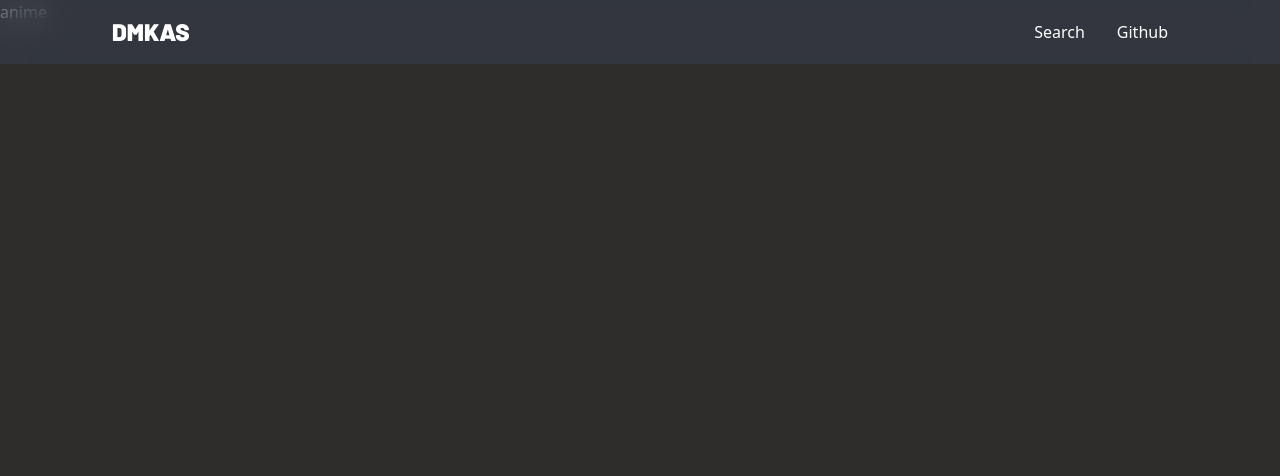
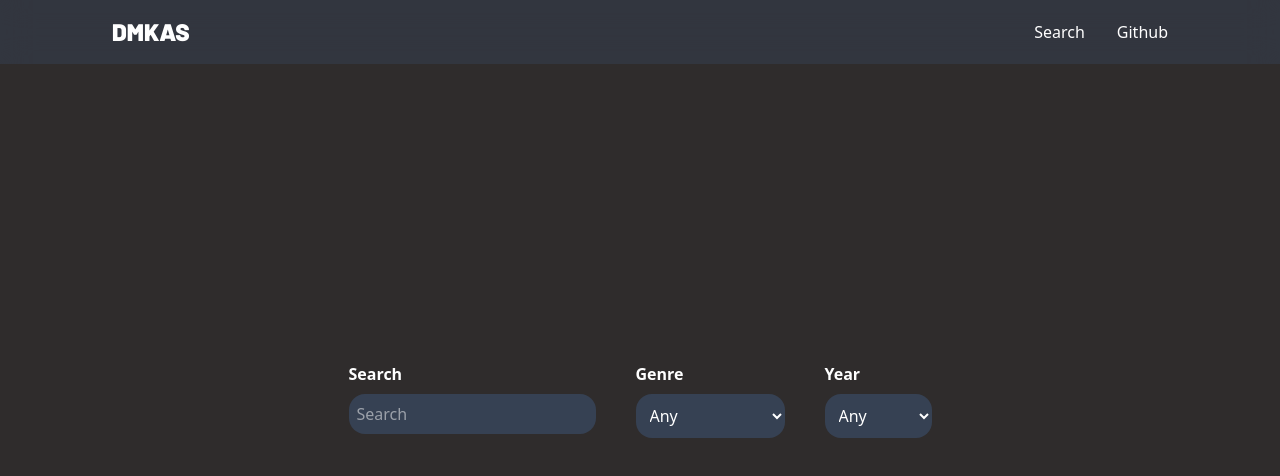
Before and after one commit to Domukas1337/dmkas-v2, a Next.js app: page /search/anime in a window 1280 px wide. Shown: the top 476 px of the page. Built offline with nearby package versions, Linux system fonts and the light colour scheme.

Commit message:
barebones seacrch component

```diff
--- a/app/search/anime/page.tsx
+++ b/app/search/anime/page.tsx
@@ -1,3 +1,9 @@
+import Search from "@/components/Search";
+
 export default function Anime() {
-  return <div>anime</div>;
+  return (
+    <div className="flex justify-center items-center h-screen">
+      <Search />
+    </div>
+  );
 }
--- /dev/null
+++ b/components/Search.tsx
@@ -0,0 +1,57 @@
+export default function Search() {
+  return (
+    <div className="flex flex-row gap-10">
+      <div className="flex flex-col">
+        <h1 className="font-black mb-2">Search</h1>
+        <input
+          className="bg-gray-700 rounded-2xl p-2"
+          type="text"
+          placeholder="Search"
+        />
+      </div>
+      <div className="flex flex-col">
+        <h1 className="font-black mb-2">Genre</h1>
+        <select className="bg-gray-700 rounded-2xl p-2.5 pr-10">
+          <option value="">Any</option>
+          <option value="Action">Action</option>
+          <option value="Adventure">Adventure</option>
+          <option value="Comedy">Comedy</option>
+          <option value="Drama">Drama</option>
+          <option value="Fantasy">Fantasy</option>
+          <option value="Horror">Horror</option>
+          <option value="Mystery">Mystery</option>
+          <option value="Romance">Romance</option>
+          <option value="Sci-Fi">Sci-Fi</option>
+          <option value="Thriller">Thriller</option>
+          <option value="Western">Western</option>
+        </select>
+      </div>
+      <div>
+        <h1 className="font-black mb-2">Year</h1>
+        <select className="bg-gray-700 rounded-2xl p-2.5 pr-10">
+          <option value="">Any</option>
+          <option value="2025">2025</option>
+          <option value="2024">2024</option>
+          <option value="2023">2023</option>
+          <option value="2022">2022</option>
+          <option value="2021">2021</option>
+          <option value="2020">2020</option>
+          <option value="2019">2019</option>
+          <option value="2018">2018</option>
+          <option value="2017">2017</option>
+          <option value="2016">2016</option>
+          <option value="2015">2015</option>
+          <option value="2014">2014</option>
+          <option value="2013">2013</option>
+          <option value="2012">2012</option>
+          <option value="2011">2011</option>
+          <option value="2010">2010</option>
+          <option value="2009">2009</option>
+          <option value="2008">2008</option>
+          <option value="2007">2007</option>
+          <option value="2006">2006</option>
+        </select>
+      </div>
+    </div>
+  );
+}
```
